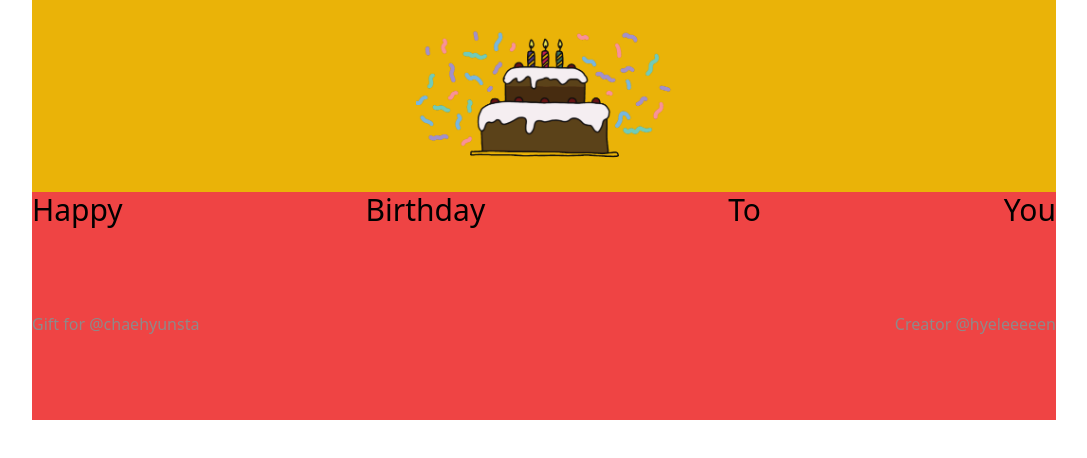
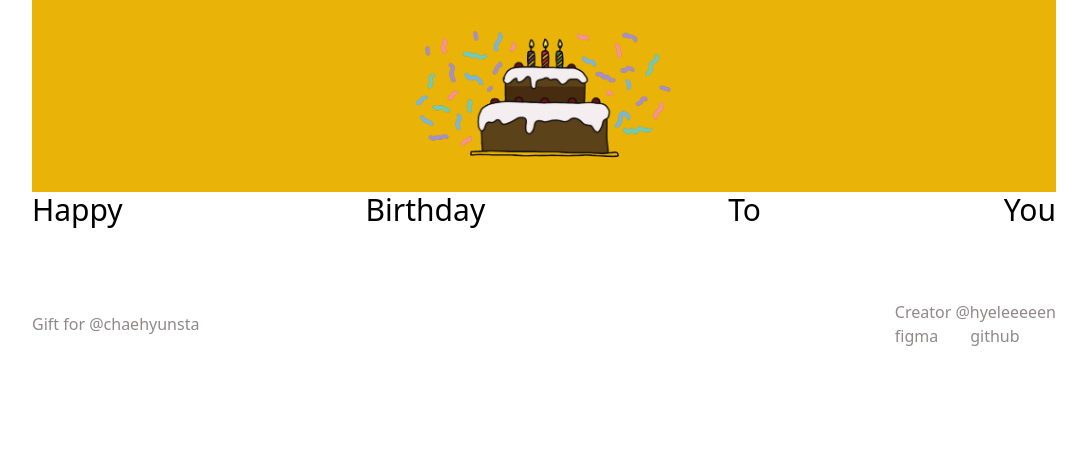
Before and after one commit to hyeleeeeen/birthday_project, a JavaScript app: page /you in a window 1280 px wide. Shown: the top 458 px of the page, without its empty margins (96-1183 px from the left). Built offline with nearby package versions, Linux system fonts and the light colour scheme.

Commit message:
:art: style: css 수정

```diff
--- a/src/components/Footer.js
+++ b/src/components/Footer.js
@@ -1,6 +1,6 @@
 const Footer = () => {
   return (
-    <div className="bg-red-500 text-[#8F8989] flex justify-between xl:justify-between h-48 place-items-center">
+    <div className="text-[#8F8989] flex justify-between xl:justify-between h-48 place-items-center">
       <div>
         <span>Gift for</span>{' '}
         <a href="https://instagram.com/chaehyunsta?igshid=YTY2NzY3YTc=">
@@ -9,10 +9,19 @@ const Footer = () => {
         </a>
       </div>
       <div>
-        <span>Creator </span>
-        <a href="https://instagram.com/hyeleeeeen?igshid=YTY2NzY3YTc=">
-          @hyeleeeeen
+        <div>
+          <span>Creator </span>
+          <a href="https://instagram.com/hyeleeeeen?igshid=YTY2NzY3YTc=">
+            @hyeleeeeen
+          </a>
+        </div>
+        <a
+          className="mr-8"
+          href="https://www.figma.com/proto/RX7b8ONpXE0pbPMOqb0iKg/My-Friend's-Day?node-id=1%3A6&scaling=scale-down&page-id=0%3A1&starting-point-node-id=1%3A6"
+        >
+          figma
         </a>
+        <a href="https://github.com/hyeleeeeen/birthday_project">github</a>
       </div>
     </div>
   );
--- a/src/components/Nav.js
+++ b/src/components/Nav.js
@@ -1,6 +1,6 @@
 const Nav = ({ Link }) => {
   return (
-    <ul className="flex justify-between bg-red-500 text-2xl xl:text-3xl">
+    <ul className="flex justify-between text-2xl xl:text-3xl">
       <li>
         <Link to="/happy">Happy</Link>
       </li>
```
